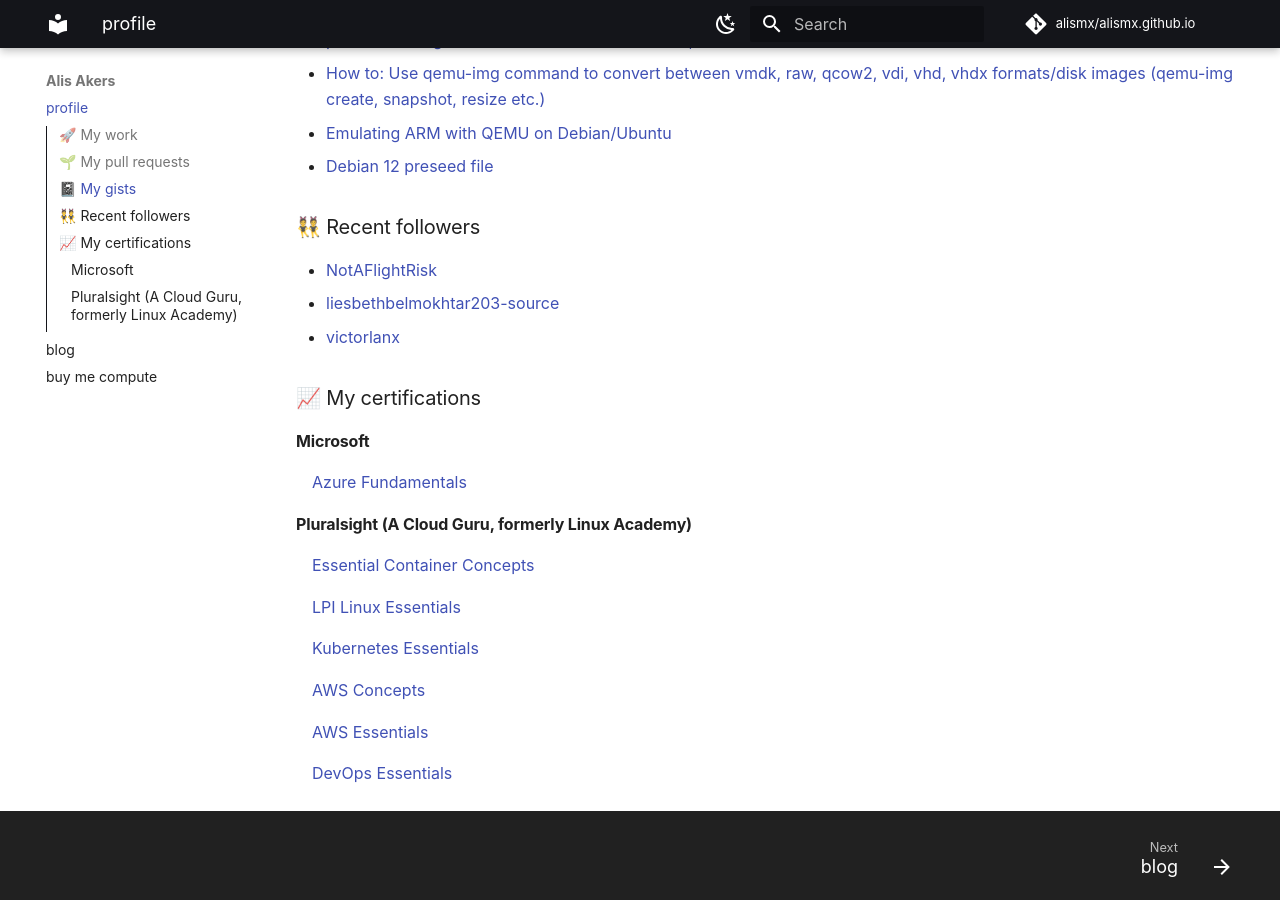
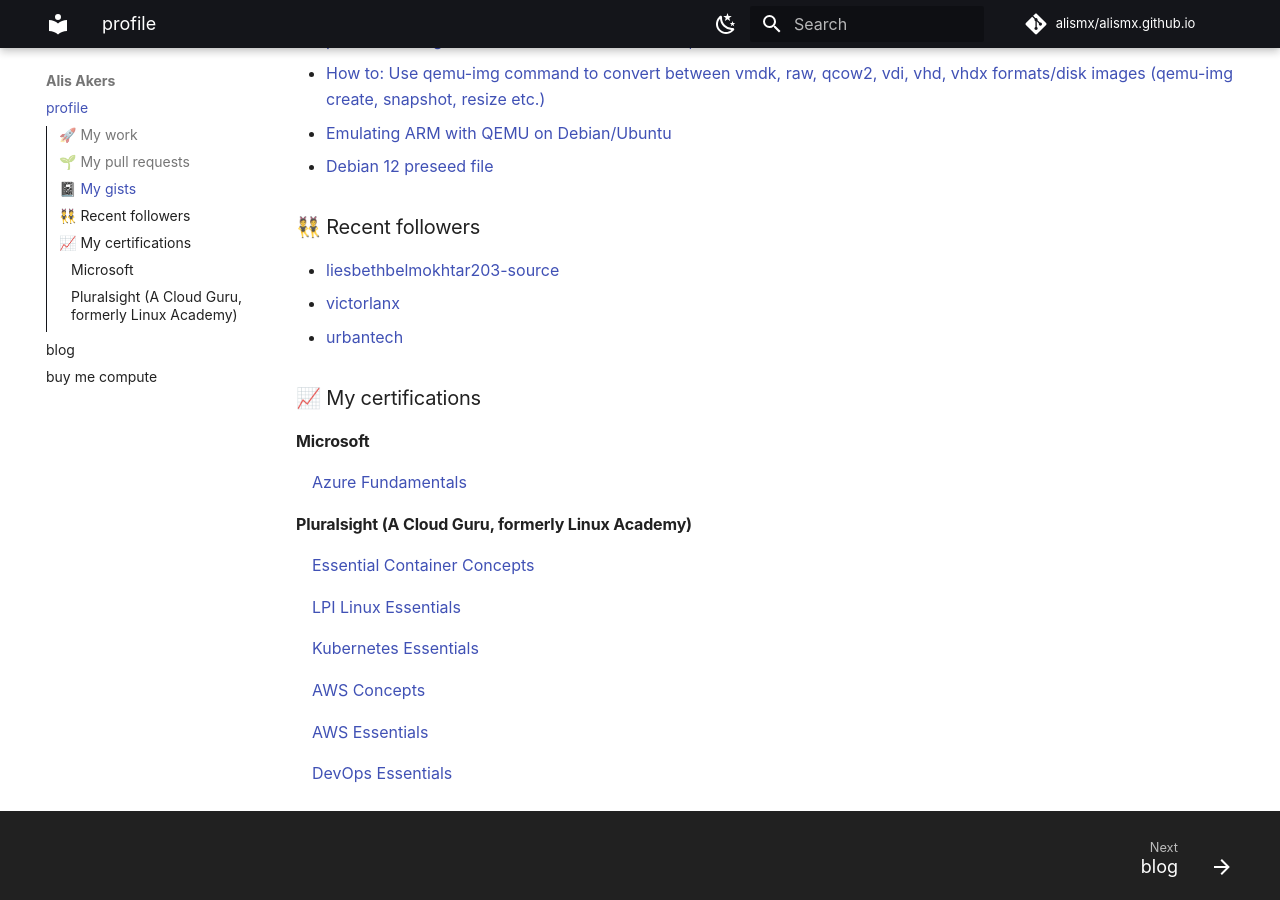
Before and after one commit to alismx/alismx.github.io, an MkDocs documentation site: the page built from docs/index.md, in a window 1280 px wide and 900 px high, scrolled down 1634 px. Built offline with MkDocs 1.6.1 and Material for MkDocs 9.7.7, drawn with Linux system fonts in a browser that asks for light colours; plug-ins that fetch from the network failed and are left out; comment, search, counter and statistics services are not loaded.

Commit message:
Update generated files

```diff
--- a/docs/index.md
+++ b/docs/index.md
@@ -49,9 +49,9 @@ I'm Alis, a DevOps engineer passionate about open-source, cloud-native technolog
 
 ### 👯 Recent followers
 
-- [NotAFlightRisk](https://github.com/NotAFlightRisk)
 - [liesbethbelmokhtar203-source](https://github.com/liesbethbelmokhtar203-source)
 - [victorlanx](https://github.com/victorlanx)
+- [urbantech](https://github.com/urbantech)
 
 ### 📈 My certifications
 
```
